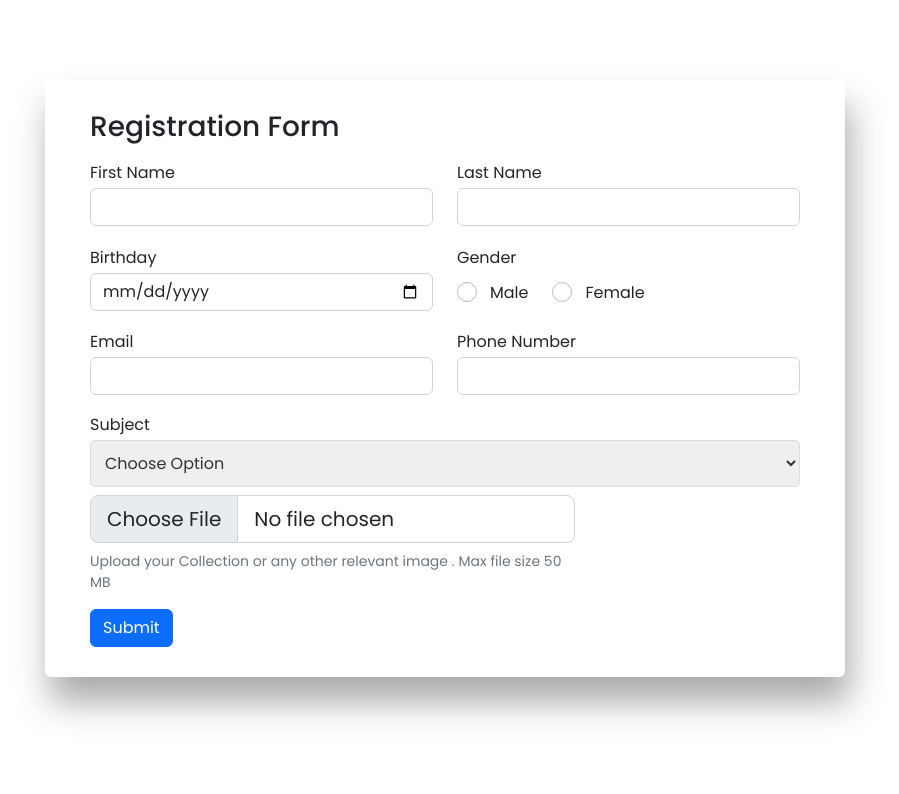
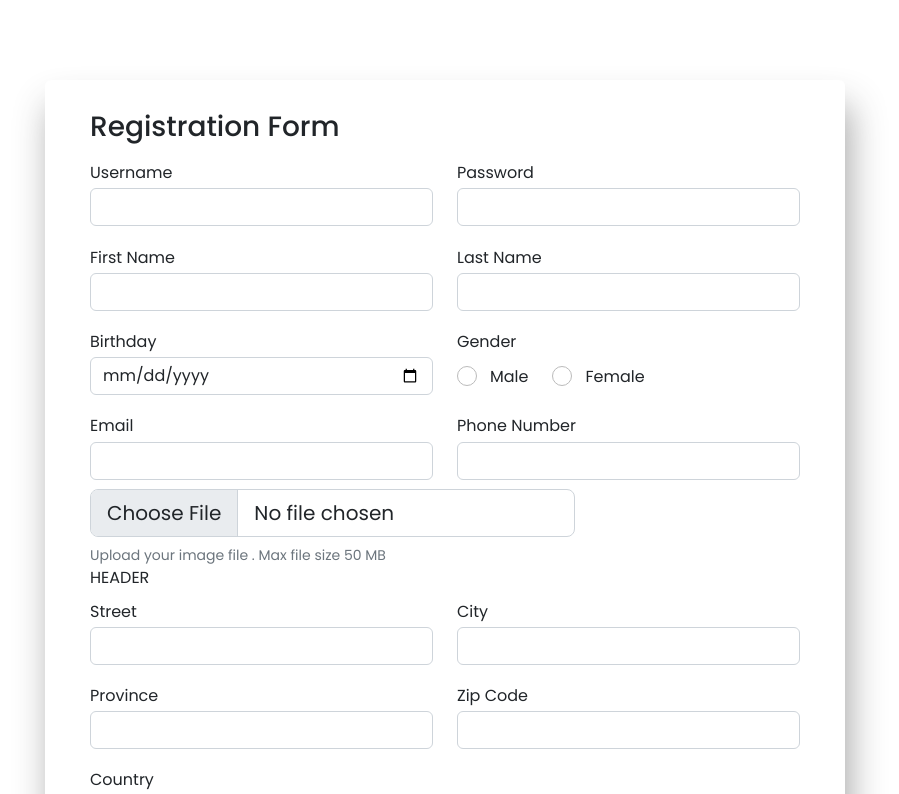
Before and after one commit to misterjon18/ishowmo, a React (Vite) app in the folder front-end/: page /sign-up in a window 1280 px wide. Shown: the top 794 px of the page, without its empty margins (195-1094 px from the left). Built offline with nearby package versions, Linux system fonts and the light colour scheme; no server answers.

Commit message:
SIGN-UP FORM

```diff
--- a/front-end/src/sign-up.jsx
+++ b/front-end/src/sign-up.jsx
@@ -1,39 +1,80 @@
-// import { Form } from "react-router-dom";
+import { Form } from "react-router-dom";
 // import ImageUpload from "./components/ImageUpload";
+
 import "./styles/sign-up.css";
+import { useRef } from "react";
+
 export function SignUp({ hasError }) {
   return (
+    <Form method="post">
       <div class="wrapper rounded bg-white">
         {hasError && <p>An error has occurred. Please try again...</p>}
 
         <div class="h3">Registration Form</div>
 
         <div class="form">
+          {/*  */}
+
+          <div class="row">
+            <div class="col-md-6 mt-md-0 mt-3">
+              <label>Username</label>
+              <input
+                type="text"
+                name="username"
+                class="form-control"
+                required
+              />
+            </div>
+            <div class="col-md-6 mt-md-0 mt-3">
+              <label>Password</label>
+              <input
+                type="password"
+                name="password"
+                class="form-control"
+                required
+              />
+            </div>
+          </div>
           <div class="row">
             <div class="col-md-6 mt-md-0 mt-3">
               <label>First Name</label>
-            <input type="text" class="form-control" required />
+              <input
+                type="text"
+                name="first_name"
+                class="form-control"
+                required
+              />
             </div>
             <div class="col-md-6 mt-md-0 mt-3">
               <label>Last Name</label>
-            <input type="text" class="form-control" required />
+              <input
+                type="text"
+                name="last_name"
+                class="form-control"
+                required
+              />
             </div>
           </div>
           <div class="row">
             <div class="col-md-6 mt-md-0 mt-3">
               <label>Birthday</label>
-            <input type="date" class="form-control" required />
+              <input
+                type="date"
+                name="birth_date"
+                class="form-control"
+                required
+              />
             </div>
             <div class="col-md-6 mt-md-0 mt-3">
               <label>Gender</label>
               <div class="d-flex align-items-center mt-2">
                 <label class="option">
-                <input type="radio" name="radio" />
+                  <input type="radio" name="sex" value="M" />
                   Male
                   <span class="checkmark"></span>
                 </label>
                 <label class="option ms-4">
-                <input type="radio" name="radio" />
+                  <input type="radio" name="sex" value="F" />
                   Female <span class="checkmark"></span>
                 </label>
               </div>
@@ -42,25 +83,14 @@ export function SignUp({ hasError }) {
           <div class="row">
             <div class="col-md-6 mt-md-0 mt-3">
               <label>Email</label>
-            <input type="email" class="form-control" required />
+              <input type="email" name="email" class="form-control" required />
             </div>
             <div class="col-md-6 mt-md-0 mt-3">
               <label>Phone Number</label>
-            <input type="tel" class="form-control" required />
+              <input type="tel" name="phone" class="form-control" required />
             </div>
           </div>
-        <div class=" my-md-2 my-3">
-          <label>Subject</label>
-          <select id="sub" required>
-            <option value="" selected hidden>
-              Choose Option
-            </option>
-            <option value="Maths">Maths</option>
-            <option value="Science">Science</option>
-            <option value="Social">Social</option>
-            <option value="Hindi">Hindi</option>
-          </select>
-        </div>
+
           {/* ---- */}
           <div class="col-md-9 pe-5">
             <input
@@ -68,13 +98,47 @@ export function SignUp({ hasError }) {
               id="formFileLg"
               type="file"
             />
+
             <div class="small text-muted mt-2">
-            Upload your Collection or any other relevant image . Max file size
-            50 MB
+              Upload your image file . Max file size 50 MB
             </div>
           </div>
-        <button class="btn btn-primary mt-3">Submit</button>
+          {/* Personal Info */}
+          <header>HEADER</header>
+          <div class="row">
+            <div class="col-md-6 mt-md-0 mt-3">
+              <label>Street</label>
+              <input type="text" name="street" class="form-control" />
+            </div>
+            <div class="col-md-6 mt-md-0 mt-3">
+              <label>City</label>
+              <input type="text" name="city" class="form-control" />
             </div>
           </div>
+
+          {/* ------- */}
+          <div class="row">
+            <div class="col-md-6 mt-md-0 mt-3">
+              <label>Province</label>
+              <input type="text" name="province" class="form-control" />
+            </div>
+            <div class="col-md-6 mt-md-0 mt-3">
+              <label>Zip Code</label>
+              <input type="text" name="zip" class="form-control" />
+            </div>
+          </div>
+          {/* ------ */}
+          <div class="row">
+            <div class="col-md-6 mt-md-0 mt-3">
+              <label>Country</label>
+              <input type="text" name="country" class="form-control" />
+            </div>
+          </div>
+          <button type="submit" class="btn btn-primary mt-3">
+            Submit
+          </button>
+        </div>
+      </div>
+    </Form>
   );
 }
```
Lines whose indentation alone changed are shown as unchanged.
